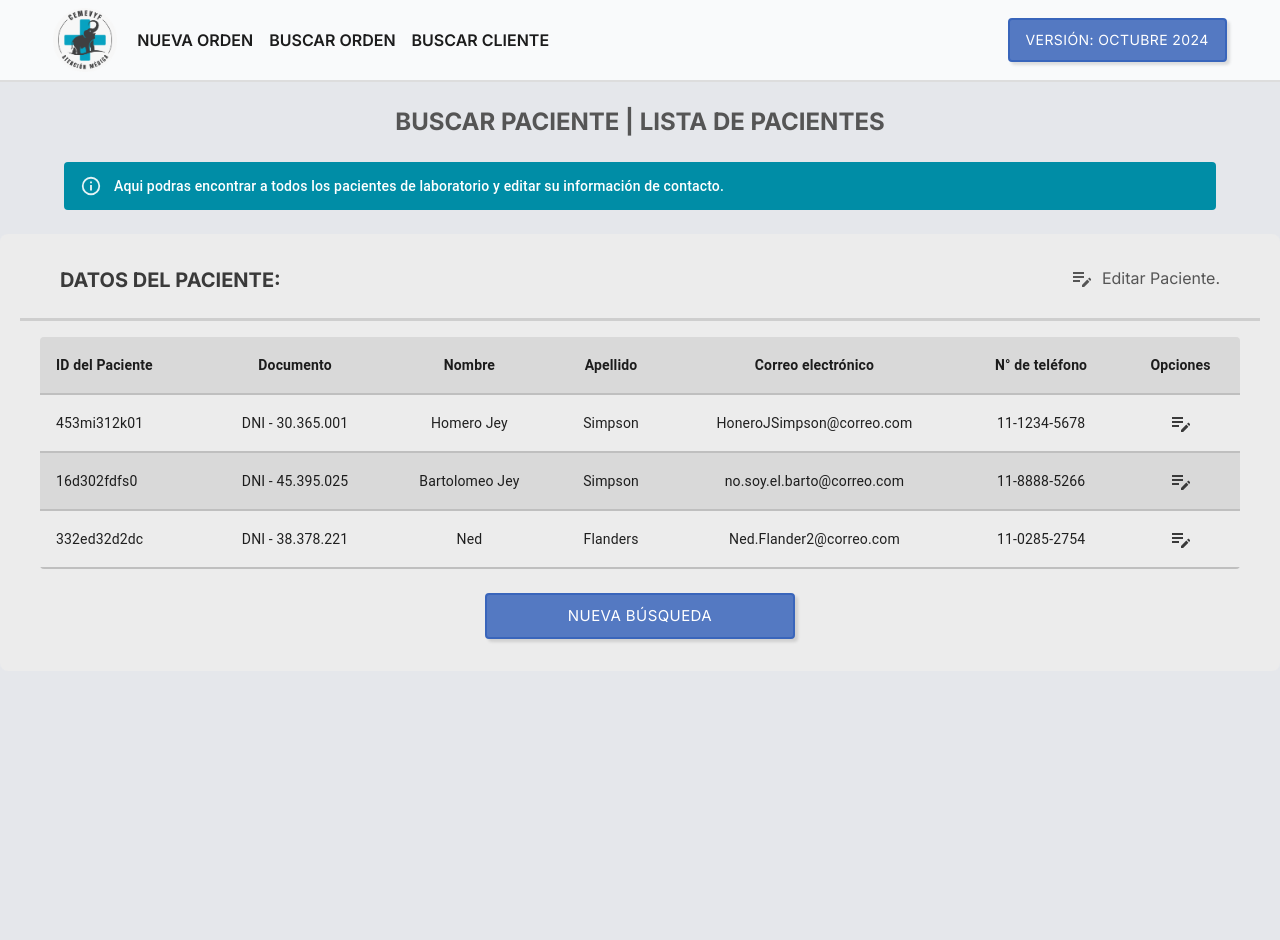
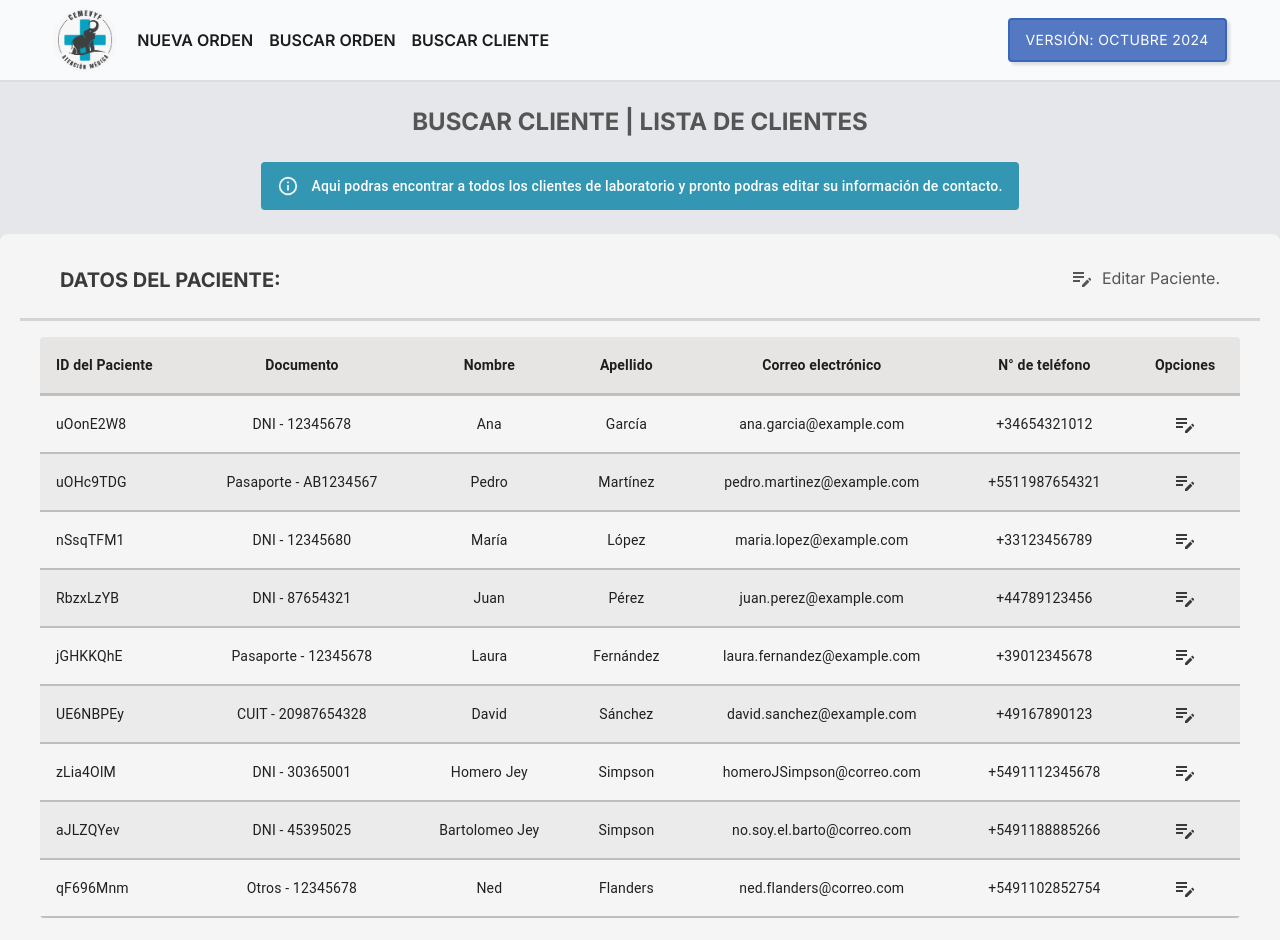
Before and after one commit to LuisZegarraTd8/Gestor-Lab, a Next.js app: page /search-client in a window 1280 px wide. Shown: the top 940 px of the page. Before the commit the page ends 800 px from the top, so only its background shows below. Built offline with nearby package versions, Linux system fonts and the light colour scheme.

Commit message:
Fix Client Table

```diff
--- a/app/search-client/page.tsx
+++ b/app/search-client/page.tsx
@@ -7,14 +7,14 @@ import BlueButton from '@/components/buttons/BlueButton';
 export default function SearchClient() {
   return (
     <div className="max-w-7xl flex flex-col mx-auto gap-6 h-auto">
-      <h1 className='text-2xl font-bold text-negro-claro uppercase text-center'>Buscar Paciente | Lista de pacientes</h1>
-      <div className='px-16'>
-        <Alert variant="filled" severity="info" sx={{ backgroundColor:'#008da6'}}>
-          Aqui podras encontrar a todos los pacientes de laboratorio y editar su información de contacto.
+      <h1 className='text-2xl font-bold text-negro-claro uppercase text-center'>Buscar Cliente | Lista de Clientes</h1>
+      <div className="mx-auto">
+        <Alert variant="filled" severity="info" sx={{ backgroundColor:'#3397b3' }}>
+          Aqui podras encontrar a todos los clientes de laboratorio y pronto podras editar su información de contacto.
         </Alert>
       </div>
 
-      <div className='bg-gris-muy-claro w-full px-5 py-8 rounded-lg flex flex-col gap-6 h-full'>
+      <div className='bg-neutral-100 w-full px-5 py-8 rounded-lg flex flex-col gap-6 h-full'>
 
         <div className='flex flex-col gap-6 divide-y-[3px] divide-gris-oscuro/30'>
           <HeaderPatient/>
--- a/app/search-order/page.tsx
+++ b/app/search-order/page.tsx
@@ -10,8 +10,8 @@ export default function SearchOrder() {
   return (
     <div className="max-w-7xl flex flex-col mx-auto gap-6 h-auto">
       <h1 className='text-2xl font-bold text-negro-claro uppercase text-center'>Buscar Orden | Lista de ordenes</h1>
-      <div className='px-16'>
-        <Alert variant="filled" severity="info" sx={{ backgroundColor:'#008da6'}}>
+      <div className="mx-auto">
+        <Alert variant="filled" severity="info" sx={{ backgroundColor:'#3397b3'}}>
           Aqui encontraras todas la ordenes generadas. Tambien puede realizar una búsqueda especificas segun el campo seleccionado.
         </Alert>
       </div>
--- a/components/forms/SearchDocForm.tsx
+++ b/components/forms/SearchDocForm.tsx
@@ -7,7 +7,7 @@ import { zodResolver } from '@hookform/resolvers/zod';
 import { SearchDocFormSchema } from "@/src/schema";
 import { SearchDocFormData } from "@/src/types";
 import { useOrderStore } from "@/src/store";
-import { loadClients, filterClients } from "../../src/services/clientService";
+import { loadClients, filterDocClients } from "../../src/services/clientService";
 
 
 export default function SearchDocForm() {
@@ -21,7 +21,7 @@ export default function SearchDocForm() {
     const onSubmit: SubmitHandler<SearchDocFormData> = async (data) => {
         try {
             const allClients = await loadClients(); // Llamar a loadClients para cargar los clientes
-            const foundClients = filterClients(allClients, data); // Llamar a filterClients para filtrar
+            const foundClients = filterDocClients(allClients, data); // Llamar a filterClients para filtrar
             useOrderStore.setState({ foundClients });
         } catch (error) {
             console.error("Error al filtrar clientes:", error);
--- a/components/step/OrderPreviewStep.tsx
+++ b/components/step/OrderPreviewStep.tsx
@@ -25,8 +25,7 @@ export default function OrderPreviewStep() {
   return (
     <div className="flex flex-col gap-4">
         <div className="mx-auto">
-            {/* <Alert variant="filled" severity="info" sx={{ backgroundColor:'#47A2BC', fontSize: 16, ...(window.innerWidth < 1280 && { fontSize: 15}) }}> */}
-            <Alert variant="filled" severity="info" sx={{ backgroundColor:'#47A2BC' }}>
+            <Alert variant="filled" severity="info" sx={{ backgroundColor:'#3397b3' }}>
             Por favor antes de continuar, revise y verifique que la información del paciente, como también los estudios sean correctos.
             </Alert>
         </div>
--- a/components/step/SelectPatientStep.tsx
+++ b/components/step/SelectPatientStep.tsx
@@ -14,7 +14,7 @@ export default function SelectPatientStep() {
     <div className="flex flex-col gap-4">
       <div className="mx-auto">
         {/* <Alert variant="filled" severity="info" sx={{ backgroundColor:'#47A2BC', fontSize: 16, ...(window.innerWidth < 1280 && { fontSize: 15}) }}> */}
-        <Alert variant="filled" severity="info" sx={{ backgroundColor:'#47A2BC' }}>
+        <Alert variant="filled" severity="info" sx={{ backgroundColor:'#3397b3' }}>
           Por favor para continuar, busque y seleccione al cliente. Sino se encontraron resultados, por favor complete el formulario de registro para el nuevo cliente.
         </Alert>
       </div>
--- a/components/step/SelectServiciesStep.tsx
+++ b/components/step/SelectServiciesStep.tsx
@@ -38,7 +38,7 @@ export default function SelectServiciesStep() {
     return (
         <div className="flex flex-col gap-4">
             <div className="mx-auto">
-                <Alert variant="filled" severity="info" sx={{ backgroundColor:'#47A2BC' }}>
+                <Alert variant="filled" severity="info" sx={{ backgroundColor:'#3397b3' }}>
                     Por favor para continuar, realice la búsqueda y seleccione los estudios que quiere cotizar. El total está redondeado sin centavos.
                 </Alert>
             </div>
--- a/components/tables/LabTableDesktop.tsx
+++ b/components/tables/LabTableDesktop.tsx
@@ -65,7 +65,7 @@ export default function LabTableDesktop( { rowSelectionModel }: LabTableInputPar
     const isLargeScreen = useMediaQuery('(min-width:1536px)');
 
     useEffect(() => {
-        let newPageSize = 7; // Valor por defecto
+        let newPageSize = 6; // Valor por defecto
         if (isSmallScreen) {
             newPageSize = 4;
         } else if (isLargeScreen) {
--- a/components/tables/TablePatient.tsx
+++ b/components/tables/TablePatient.tsx
@@ -7,29 +7,28 @@ import TableHead from '@mui/material/TableHead';
 import TableRow from '@mui/material/TableRow';
 import Paper from '@mui/material/Paper';
 import { EditNote } from '@mui/icons-material'
+import { useOrderStore } from '@/src/store';
+import { Client } from '@/src/types';
+import { loadClients, getDocTypeAbbr } from "../../src/services/clientService";
+import { useEffect, useState } from 'react';
 
-function createData(
-  id: string,
-  patientDoc: string,
-  name: string,
-  surname: string,
-  mail: string,
-  phone: string
-) {
-  return { id, patientDoc, name, surname, mail, phone };
-}
-
-const rows = [
-  createData('453mi312k01', 'DNI - 30.365.001', 'Homero Jey', 'Simpson', 'HoneroJSimpson@correo.com', '11-1234-5678'),
-  createData('16d302fdfs0', 'DNI - 45.395.025', 'Bartolomeo Jey', 'Simpson', 'no.soy.el.barto@correo.com', '11-8888-5266'),
-  createData('332ed32d2dc', 'DNI - 38.378.221', 'Ned', 'Flanders', 'Ned.Flander2@correo.com', '11-0285-2754'),
-];
 
 export default function TablePatient() {
+
+  const { allClients} = useOrderStore();
+  const [rows, setRows] = useState<Client[]>([]);
+
+  useEffect(() => {
+    const clients = loadClients();
+    useOrderStore.setState({ allClients: clients });
+    setRows(clients);
+  }, []);
+
+
   return (
     <TableContainer component={Paper} sx={{boxShadow: 'none', backgroundColor: 'transparent' }}>
       <Table sx={{ minWidth: 650 }} aria-label="simple table">
-        <TableHead sx={{backgroundColor: '#D9D9D9', borderBottom: 2, borderBottomColor: '#BFBFBF'}}>
+        <TableHead sx={{backgroundColor: '#e7e5e4', borderBottom: 3, borderBottomColor: '#BFBFBF'}}>
           <TableRow>
             <TableCell><b>ID del Paciente</b></TableCell>
             <TableCell align="center"><b>Documento</b></TableCell>
@@ -42,20 +41,20 @@ export default function TablePatient() {
         </TableHead>
 
         <TableBody>
-          {rows.map((row, index) => (
+          {rows.map((row) => (
             <TableRow
               key={row.id}
-              sx={{   backgroundColor: index % 2 === 0 ? 'transparent' : '#D9D9D9',
+              sx={{   backgroundColor: rows.indexOf(row) % 2 === 0 ? 'transparent' : '#e7e5e499',
                 borderBottom: 2, borderBottomColor: '#BFBFBF', '&:last-child td, &:last-child th': { border: 0 } }}
             >
               <TableCell component="th" scope="row">{row.id}</TableCell>
-              <TableCell align="center">{row.patientDoc}</TableCell>
-              <TableCell align="center">{row.name}</TableCell>
-              <TableCell align="center">{row.surname}</TableCell>
-              <TableCell align="center">{row.mail}</TableCell>
-              <TableCell align="center">{row.phone}</TableCell>
+              <TableCell align="center">{getDocTypeAbbr(row.personIdType)} - {row.personId}</TableCell>
+              <TableCell align="center">{row.firstName}</TableCell>
+              <TableCell align="center">{row.lastName}</TableCell>
+              <TableCell align="center">{row.email}</TableCell>
+              <TableCell align="center">{row.phoneNumber}</TableCell>
               <TableCell align="center">
-                <div className='text-negro-medio px-2'>
+                <div className='text-negro-medio px-2' aria-label='Editar Cliente.'>
                     <EditNote/>
                 </div>
               </TableCell>
--- a/src/data/falseClients.json
+++ b/src/data/falseClients.json
@@ -64,5 +64,39 @@
     "booklyId": "BOOK-104",
     "email": "david.sanchez@example.com",
     "phoneNumber": "+49167890123"
+  },
+
+  {
+    "id": "zLia4OlM",
+    "firstName": "Homero Jey",
+    "lastName": "Simpson",
+    "personIdType": "dni",
+    "personId": "30365001",
+    "externalId": "",
+    "booklyId": "",
+    "email": "homeroJSimpson@correo.com",
+    "phoneNumber": "+5491112345678"
+  },
+  {
+    "id": "aJLZQYev",
+    "firstName": "Bartolomeo Jey",
+    "lastName": "Simpson",
+    "personIdType": "dni",
+    "personId": "45395025",
+    "externalId": "",
+    "booklyId": "",
+    "email": "no.soy.el.barto@correo.com",
+    "phoneNumber": "+5491188885266"
+  },
+  {
+    "id": "qF696Mnm",
+    "firstName": "Ned",
+    "lastName": "Flanders",
+    "personIdType": "other",
+    "personId": "12345678",
+    "externalId": "",
+    "booklyId": "",
+    "email": "ned.flanders@correo.com",
+    "phoneNumber": "+5491102852754"
   }
 ]
--- a/src/services/clientService.ts
+++ b/src/services/clientService.ts
@@ -8,7 +8,7 @@ export function loadClients(): Client[] {
 }
 
 // Para filtrar los cliente por tipo y numero de documento
-export function filterClients(clients: Client[], searchData: SearchDocFormData): Client[] {
+export function filterDocClients(clients: Client[], searchData: SearchDocFormData): Client[] {
   const { personIdType, personId } = searchData;
   console.log(`Tipo de Documento: "${personIdType}", Número de Documento: "${personId}"`);
   console.log(`Tipo de Documento: "${Boolean(personIdType.trim())}", Número de Documento: "${Boolean(personId)}"`);
```
Lines whose indentation alone changed are shown as unchanged.
